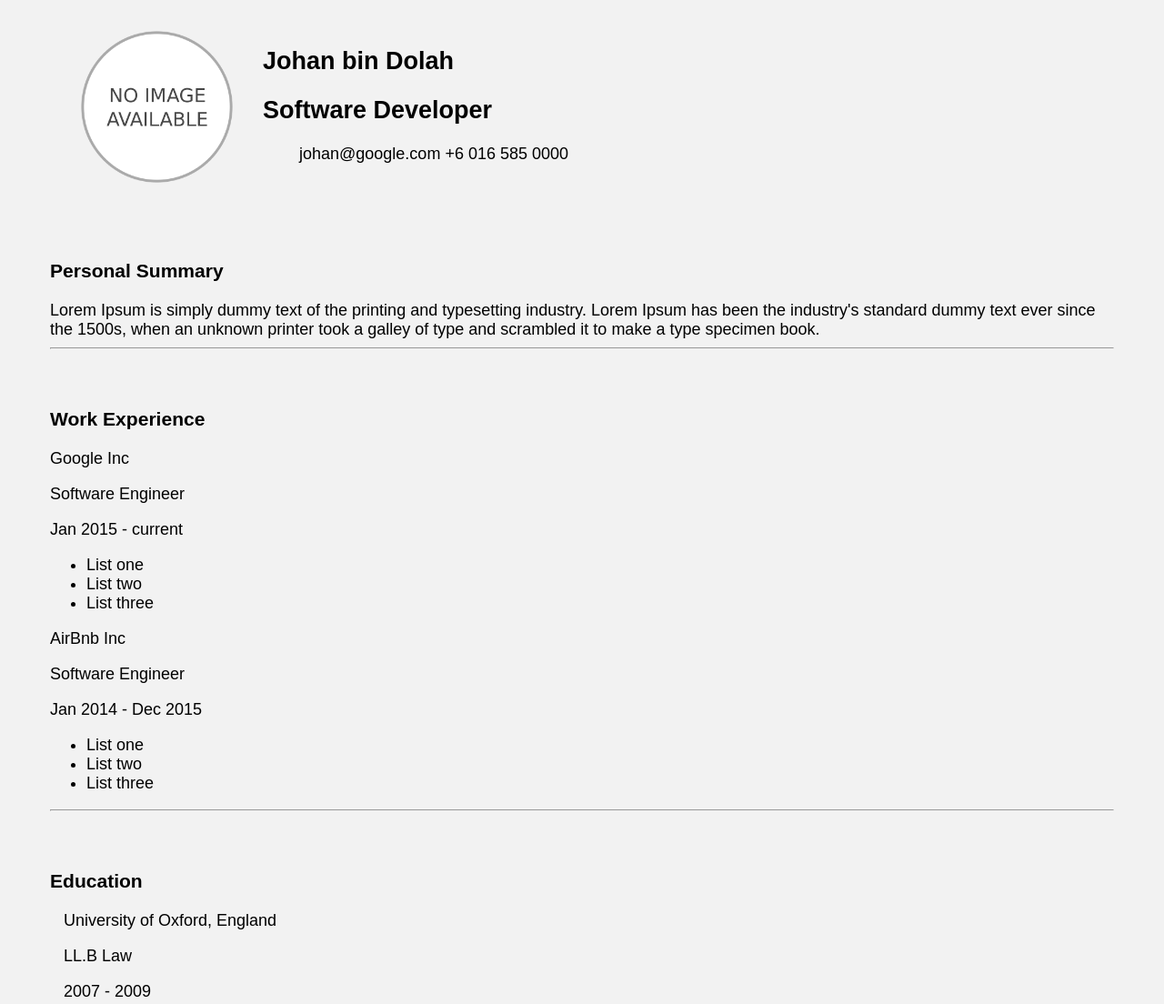
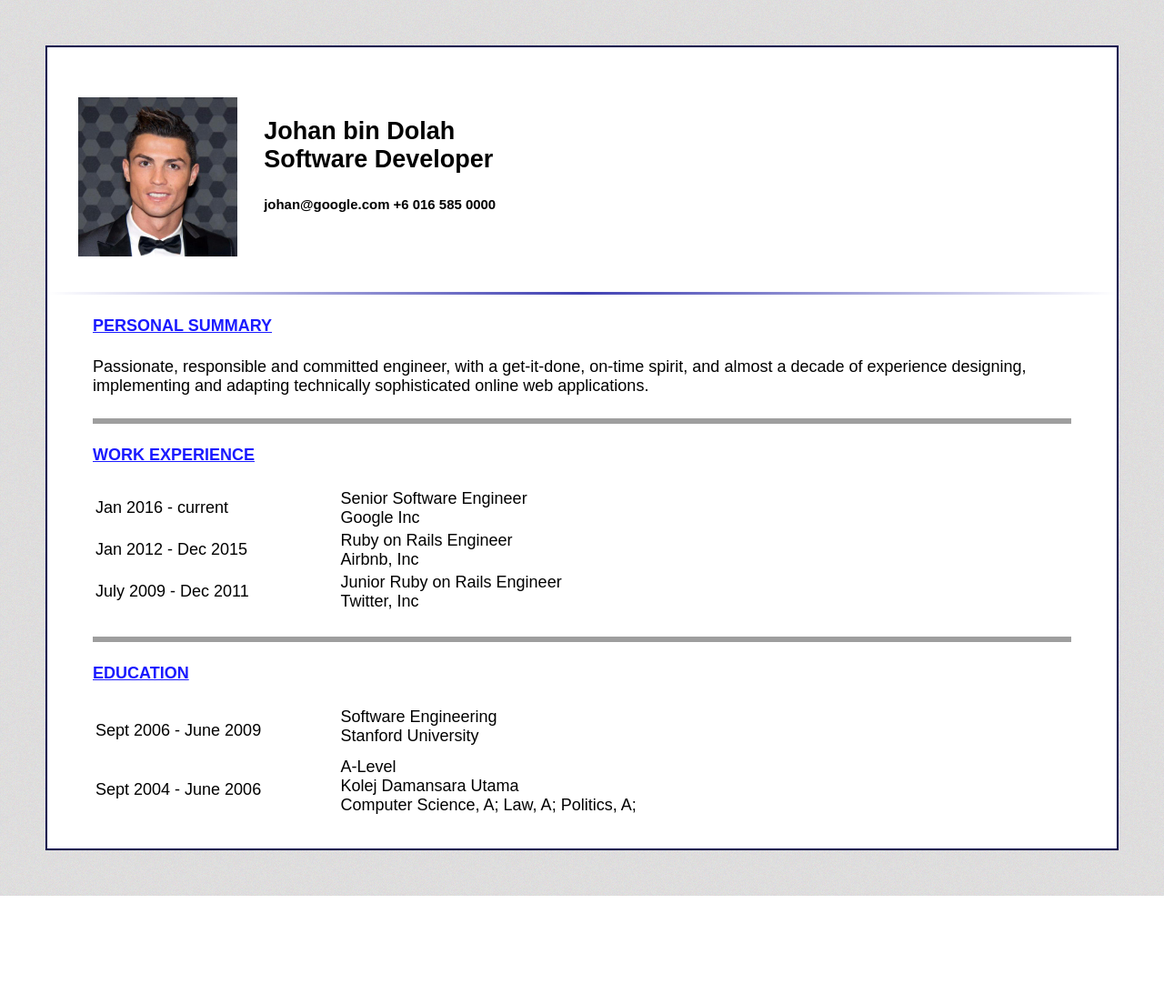
Before and after one commit to railsgirlskl/gdg-devcamp, a plain HTML site: page demo-page/resume.html in a window 1280 px wide. Shown: the whole page at 91% size. After the commit the page ends 985 px from the top, so only its background shows below. Drawn offline with nearby package versions, Linux system fonts and the light colour scheme; grey boxes are pictures that could not be loaded.

Commit message:
Update demo resume styling

```diff
--- a/demo-page/resume.html
+++ b/demo-page/resume.html
@@ -2,60 +2,82 @@
 <html>
   <head>
     <title>Johan's Resume</title>
+    <script src="https://ajax.googleapis.com/ajax/libs/jquery/2.2.2/jquery.min.js"></script>
     <link rel='stylesheet' type='text/css' href='style.css'>
+    <script src='jquery-1.12.0.min.js'></script>
   </head>
   <body>
     <div id='container'>
       <section class='personal-details'>
         <section class='photo'>
-          <img src='images/no_image.png' class='display'>
+          <img src='images/ronaldo.jpg' class='display'>
         </section>
         <section class='content'>
-          <h2>Johan bin Dolah</h2>
-          <h2>Software Developer</h2>
-          <ul>
-            <li>johan@google.com</li>
-            <li>+6 016 585 0000</li>
-          </ul>
+          <h2>Johan bin Dolah <br/>
+          <span>Software Developer</span>
+          </h2>
+          <h5>
+            <span>johan@google.com</span>
+            <span>+6 016 585 0000</span>
+          </h5>
         </section>
       </section>
+      <hr class='right-gradient'>
 
       <section class='personal-summary'>
-        <h3>Personal Summary</h3>
-        Lorem Ipsum is simply dummy text of the printing and typesetting industry. Lorem Ipsum has been the industry's standard dummy text ever since the 1500s, when an unknown printer took a galley of type and scrambled it to make a type specimen book.
-        <hr>
+        <h4>Personal Summary</h4>
+        Passionate, responsible and committed engineer, with a get-it-done, on-time spirit, and almost a decade of experience designing, implementing and adapting technically sophisticated online web applications.
+        <hr class='hr-line'>
       </section>
 
       <section class='work-experience'>
-        <h3>Work Experience</h3>
-        <p>Google Inc</p>
-        <p>Software Engineer</p>
-        <p>Jan 2015 - current </p>
-        <ul>
-          <li>List one</li>
-          <li>List two</li>
-          <li>List three</li>
-        </ul>
-
-        <p>AirBnb Inc</p>
-        <p>Software Engineer</p>
-        <p>Jan 2014 - Dec 2015</p>
-        <ul>
-          <li>List one</li>
-          <li>List two</li>
-          <li>List three</li>
-        </ul>
-        <hr>
+        <h4>Work Experience</h4>
+        <table class='work-details'>
+          <tr>
+            <td class='work-year'>Jan 2016 - current </td>
+            <td>
+              Senior Software Engineer<br/>
+              Google Inc
+            </td>
+          </tr>
+          <tr>
+            <td class='work-year'>Jan 2012 - Dec 2015</td>
+            <td>
+              Ruby on Rails Engineer<br/>
+              Airbnb, Inc
+            </td>
+          </tr>
+          <tr>
+            <td class='work-year'>July 2009 - Dec 2011</td>
+            <td>
+              Junior Ruby on Rails Engineer<br/>
+              Twitter, Inc
+            </td>
+          </tr>
+        </table>
+        <hr class='hr-line'>
       </section>
 
       <section class='education'>
-        <h3>Education</h3>
-        <section class='edu-item'>
-          <p>University of Oxford, England</p>
-          <p>LL.B Law</p>
-          <p>2007 - 2009</p>
-        </section>
-      <section>
+        <h4>Education</h4>
+        <table class='edu-details'>
+          <tr>
+            <td class='edu-year'>Sept 2006 - June 2009</td>
+            <td class='edu-info'>
+              Software Engineering<br/>
+              Stanford University<br/>
+            </td>
+          </tr>
+          <tr>
+            <td class='edu-year'>Sept 2004 - June 2006</td>
+            <td class='edu-info'>
+              A-Level<br/>
+              Kolej Damansara Utama<br/>
+              Computer Science, A; Law, A; Politics, A;
+            </td>
+          </tr>
+        </table>
+      </section>
     </div>
   </body>
 </html>
--- /dev/null
+++ b/demo-page/script.js
@@ -0,0 +1,2 @@
+$(document).ready(function(){
+});
--- a/demo-page/style.css
+++ b/demo-page/style.css
@@ -1,18 +1,26 @@
 body {
   padding: 0;
   margin: 0;
-  background: #F2F2F2;
   font-family: 'Proxima Nova', sans-serif;
   font-size: 18px;
+  background-image: url(../demo-page/images/bg.jpg);
 }
 
 #container {
   min-width: 600px;
+  background: #ffffff;
+  border: 2px solid #00004d;
+  margin: 50px;
+  padding-top: 25px;
+  padding-bottom: 25px;
 }
+
+/* PERSONAL DETAILS */
+/* ----------------------------------------- */
 
 .personal-details {
   height: 200px;
-  margin: 25px 50px 25px 50px;
+  margin-top: 25px;
   padding: 5px;
 }
 
@@ -39,21 +47,65 @@ body {
   padding: 0;
 }
 
-.personal-summary {
-  margin: 25px 50px 25px 50px;
-  padding: 5px;
+hr.right-gradient {
+  border: 0;
+  height: 3px;
+  background-image: linear-gradient(to right, rgba(0, 0, 0, 0), rgba(0, 0, 153, 0.75), rgba(0, 0, 0, 0));
 }
 
-.work-experience {
-  margin: 25px 50px 25px 50px;
-  padding: 5px;
+/* PERSONAL SUMMARY */
+/* ----------------------------------------- */
+
+.personal-summary {
+  margin-left: 50px;
+  margin-right: 50px;
 }
 
-.education {
-  margin: 25px 50px 25px 50px;
-  padding: 5px;
+h4 {
+  text-transform: uppercase;
+  text-decoration: underline;
+  color: #1a1aff;
 }
 
-.edu-item {
-  padding-left: 15px;
+hr.hr-line {
+  height: 6px;
+  background: url(http://ibrahimjabbari.com/english/images/hr-11.png) repeat-x 0 0;
+  border: 0;
+  margin-top: 25px;
 }
+
+/* WORK EXPERIENCE */
+/* ----------------------------------------- */
+
+.work-experience {
+  margin-left: 50px;
+  margin-right: 50px;
+}
+
+.work-details {
+  width: 100%;
+}
+
+.work-year {
+  width: 25%;
+}
+
+/* EDUCATION */
+/* ----------------------------------------- */
+
+.education {
+  margin-left: 50px;
+  margin-right: 50px;
+}
+
+.edu-details {
+  width: 100%;
+}
+
+.edu-year {
+  width: 25%;
+}
+
+.edu-info {
+  padding-bottom: 10px;
+}
```
Also changed, not shown: index.html (deleted, +0 -39 lines), demo-page/images/bg.jpg (added), demo-page/images/hr-line.png (added), demo-page/images/ronaldo.jpg (added), 1 other file.
